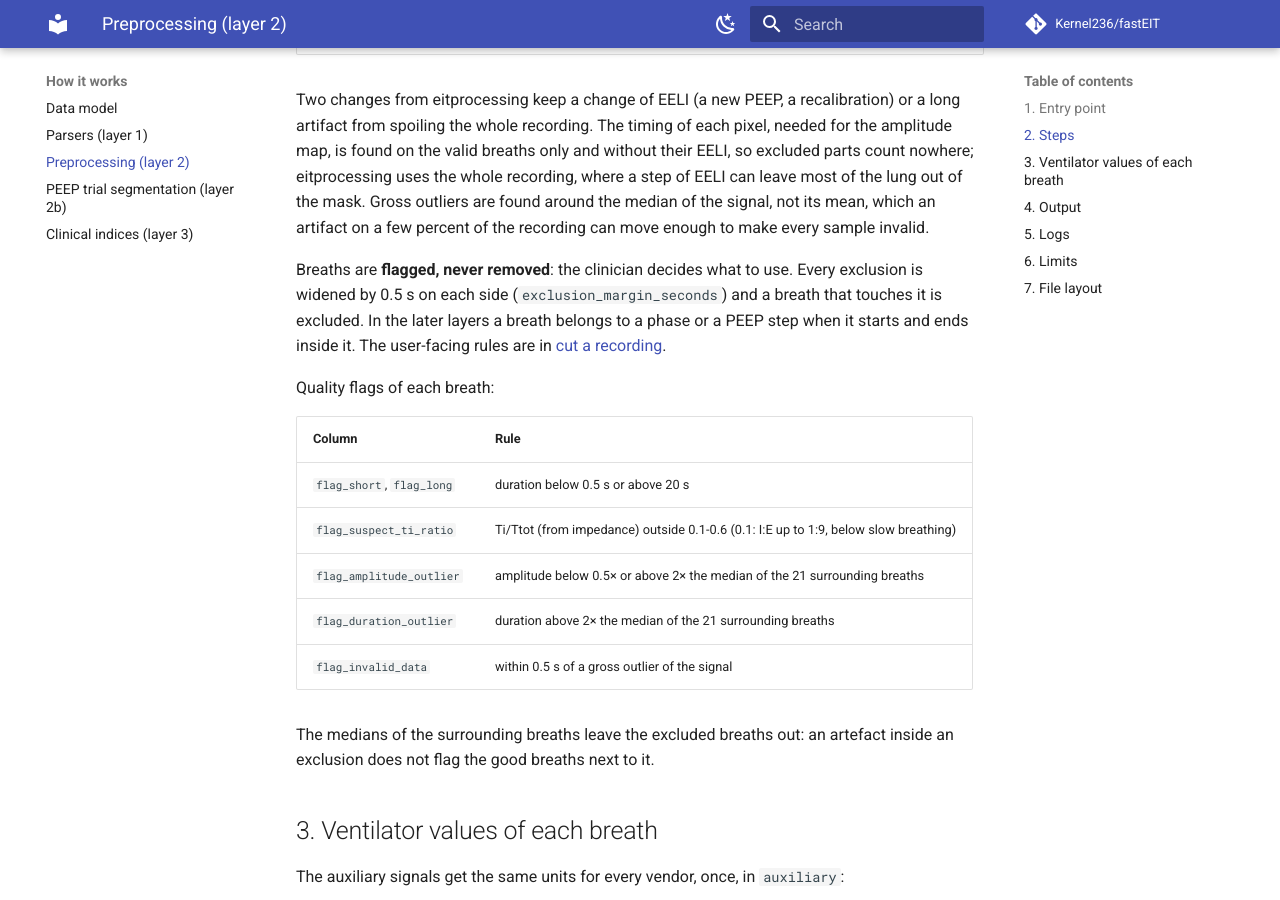
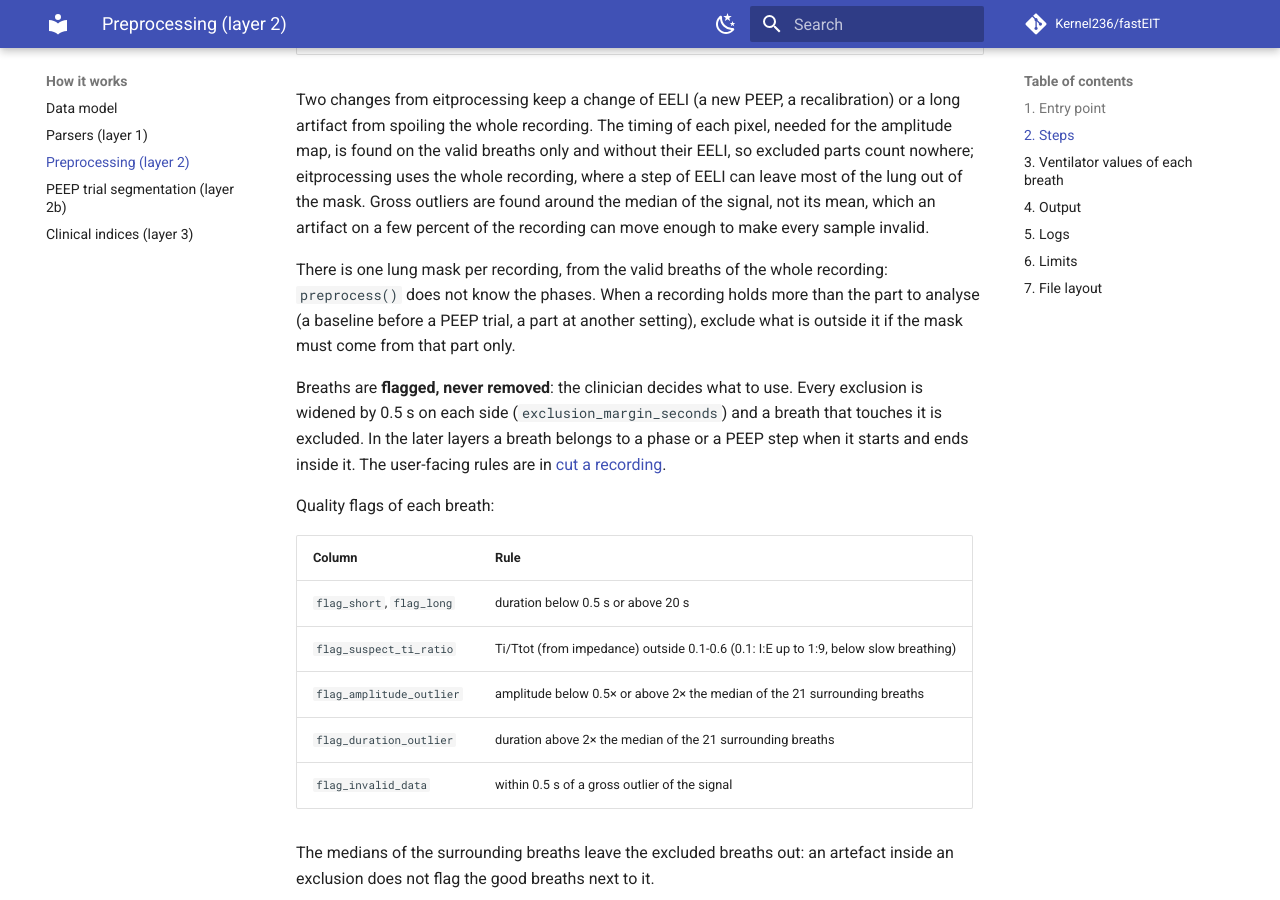
Before and after one commit to Kernel236/fastEIT, an MkDocs documentation site: the page built from docs/preprocessing.md, in a window 1280 px wide and 900 px high, scrolled down 2459 px. Built offline with MkDocs 1.6.1 and Material for MkDocs 9.7.7, drawn with Linux system fonts in a browser that asks for light colours; comment, search, counter and statistics services are not loaded; the version menu is left out.

Commit message:
docs: step peep typed or measured, what the hold source takes, one lung mask from the whole recording

```diff
--- a/docs/preprocessing.md
+++ b/docs/preprocessing.md
@@ -78,6 +78,11 @@ count nowhere; eitprocessing uses the whole recording, where a step of EELI can
 of the lung out of the mask. Gross outliers are found around the median of the signal, not
 its mean, which an artifact on a few percent of the recording can move enough to make every
 sample invalid.
+
+There is one lung mask per recording, from the valid breaths of the whole recording:
+`preprocess()` does not know the phases. When a recording holds more than the part to
+analyse (a baseline before a PEEP trial, a part at another setting), exclude what is
+outside it if the mask must come from that part only.
 
 Breaths are **flagged, never removed**: the clinician decides what to use. Every
 exclusion is widened by 0.5 s on each side (`exclusion_margin_seconds`) and a breath that
```
Also changed, not shown: docs/export.md (+1 -1 lines), docs/segmentation.md (+5 -5 lines), 1 other file.
